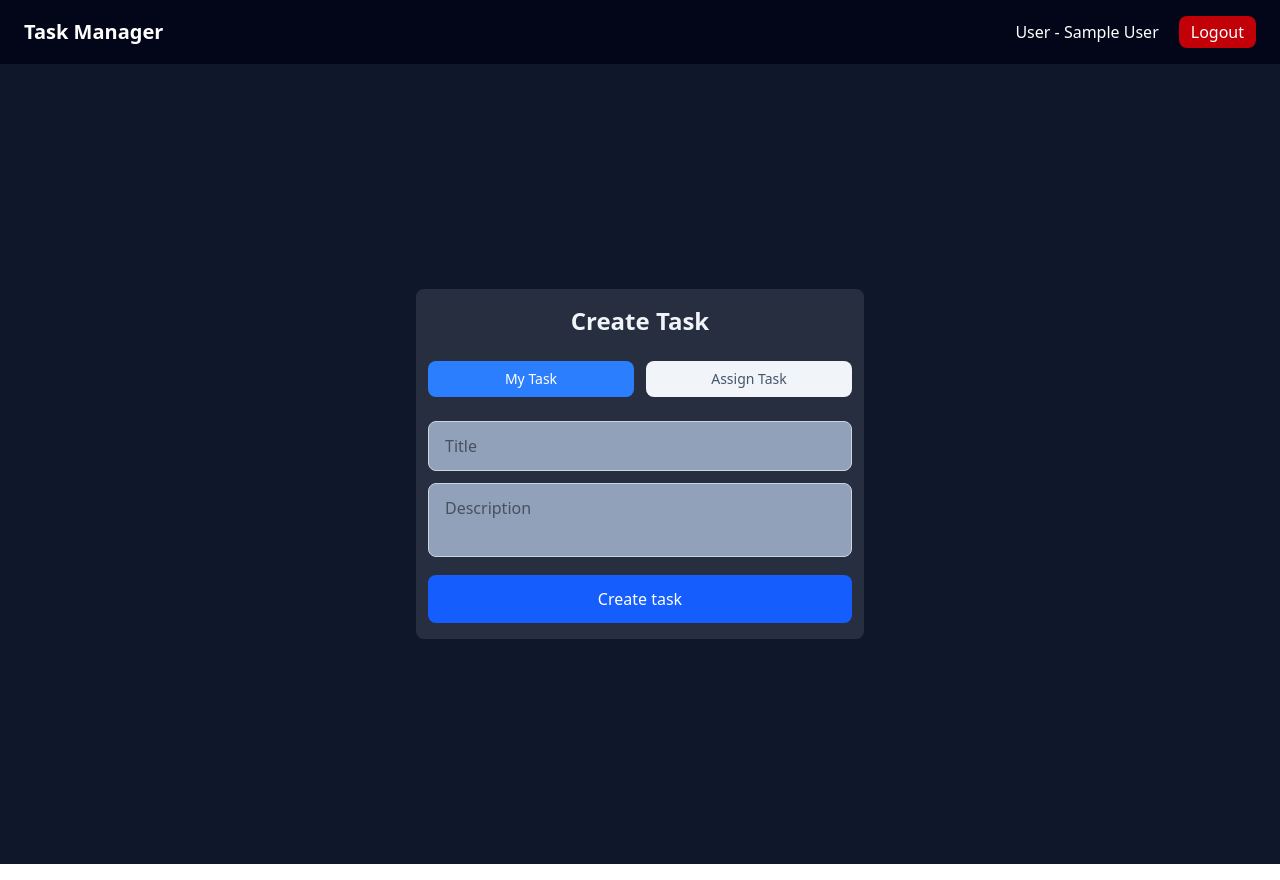
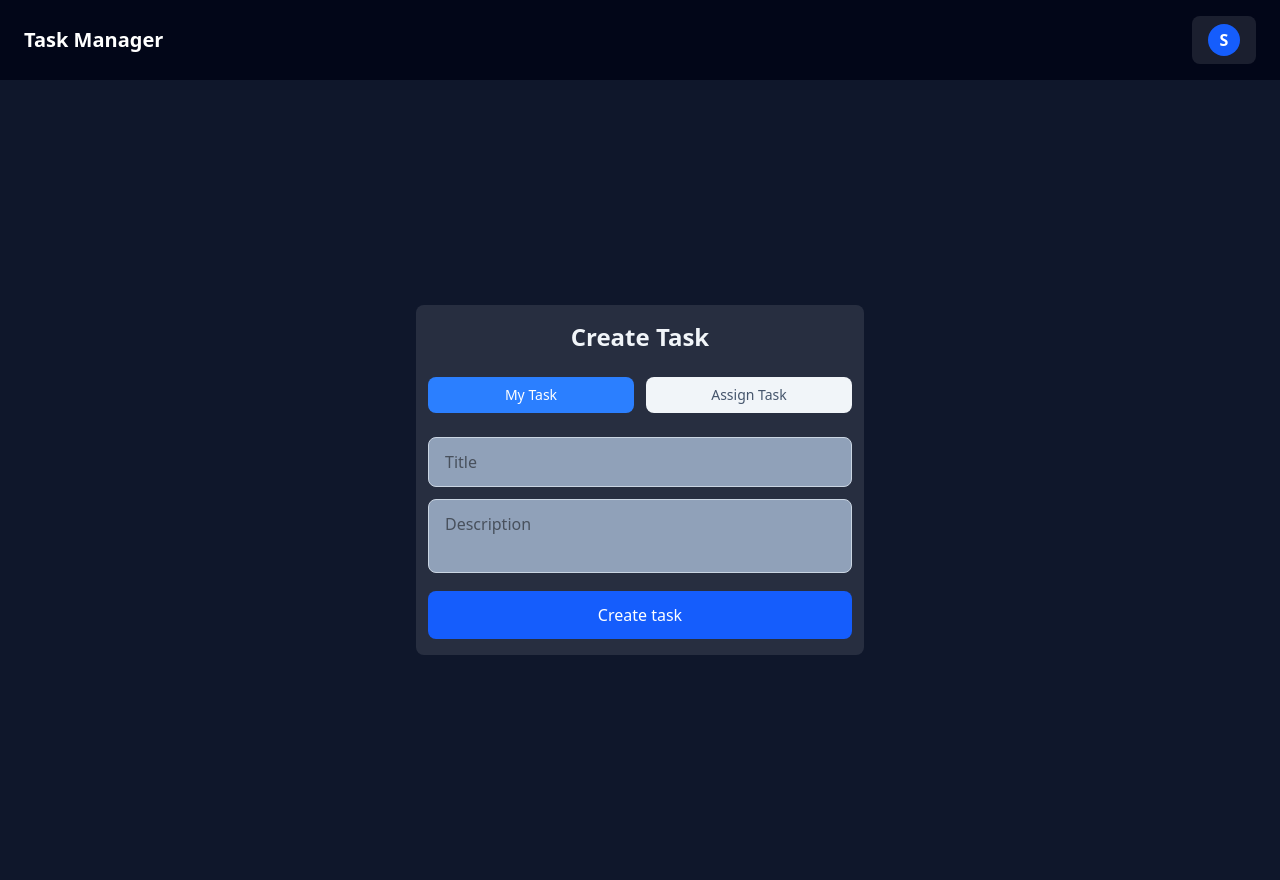
Before and after one commit to Abhix03x/Task_Manager, a React (Vite) app in the folder client/: page /CreateTask in a window 1280 px wide. Built offline with nearby package versions, Linux system fonts and the light colour scheme; sample sign-in values are in the browser's storage.

Commit message:
added view profile

```diff
--- a/client/src/components/NavBar.jsx
+++ b/client/src/components/NavBar.jsx
@@ -1,21 +1,27 @@
+import { useState } from "react";
 import { useNavigate } from "react-router-dom"
+import Profile from "./Profile.jsx";
 
 const Navbar = () =>{
     const navigate = useNavigate();
     const user = JSON.parse(localStorage.getItem("user"));
+    const [openProfile,setOpenProfile] = useState(false);
 
-    const handleLogout  = () => {
-        localStorage.removeItem("token");
-        localStorage.removeItem("user");
-        navigate("/login");
-    };
+
 
     return (
         <nav className="sticky top-0 z-50 bg-slate-950  text-white px-6 py-4 flex justify-between items-center">
             <h3 className="text-xl font-bold">Task Manager</h3>
-            <div>
-                {user && <span className="px-5">User - {user.name}</span>}
-                <button onClick={handleLogout} className="bg-red-700 px-3 py-1 rounded-lg">Logout</button>
+            <div className="flex items-center gap-4">
+                <button onClick={() => setOpenProfile(true)}
+                    className="flex items-center gap-2 px-4 py-2 rounded-lg bg-white/10 hover:bg-white/20 transition">
+                        <div className="w-8 h-8 rounded-full bg-blue-600 flex items-center justify-center font-semibold">
+                            {user?.name?.charAt(0).toUpperCase()}
+                        </div>
+                </button>
+                {openProfile && (
+                    <Profile user={user} onClose={() => setOpenProfile(false)}/>
+                )}
             </div>
         </nav>
     );
--- /dev/null
+++ b/client/src/components/Profile.jsx
@@ -0,0 +1,41 @@
+const Profile = ({user,onClose}) =>{
+    const handleLogout  = () => {
+        // localStorage.removeItem("token");
+        // localStorage.removeItem("user");
+        // navigate("/login");
+        localStorage.clear();
+        window.location.href="/login";
+    };
+
+    return (
+        <div className="fixed inset-0 z-50 flex items-center justify-center">
+            <div className=" absolute inset-0 bg-black/40 backdrop-blur-sm"
+            onClick={onClose}/>
+
+            <div className="relative bg-black/40 rounded-xl shadow-xl w-95 p-6 z-10 animate-fadeIn ">
+                <div className="flex justify-between items-center mb-3">
+                    <h2 className="text-lg font-semibold">Profile</h2>
+                    <button onClick={onClose} className="text-slate-400 hover:text-slate-600 text-xl">×</button>
+                </div>
+
+                <div className="flex justify-center mb-4">
+                    <div className="w-20 h-20 rounded-full bg-blue-600 text-white flex items-center justify-center text-3xl font-bold">
+                        {user?.name?.charAt(0).toUpperCase()}
+                    </div>
+                </div>
+
+                <div className="space-y-1 text-center mb-6">
+                    <p className="text-lg font-medium text-slate-200">{user?.name}</p>
+                    <p className="text-slate-200">{user?.email}</p>
+                </div>
+
+                <div className="flex flex-col gap-3">
+                    <button onClick={handleLogout} className="w-full bg-red-500 hover:bg-red-600 text-white py-2 rounded-lg">
+                        Logout
+                    </button>
+                </div>
+            </div>
+        </div>
+    );
+}
+export default Profile;
```
